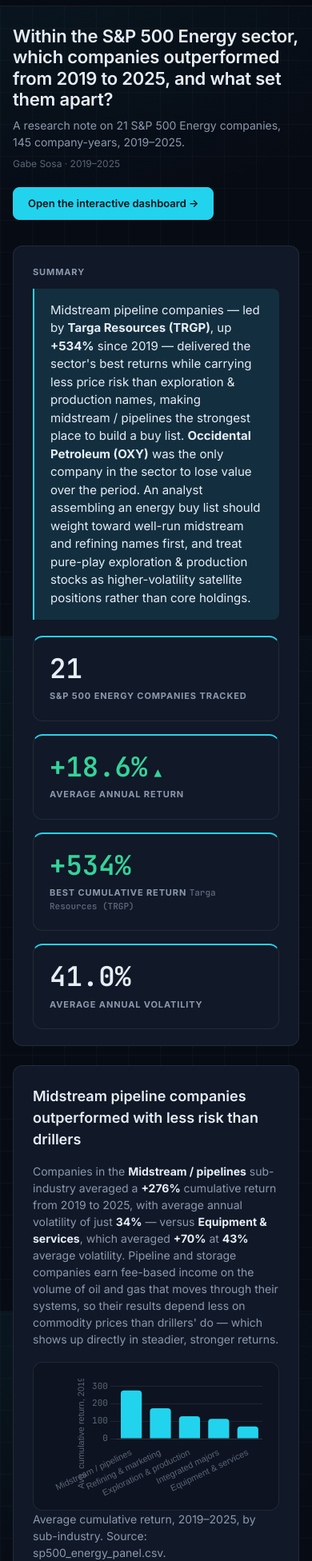
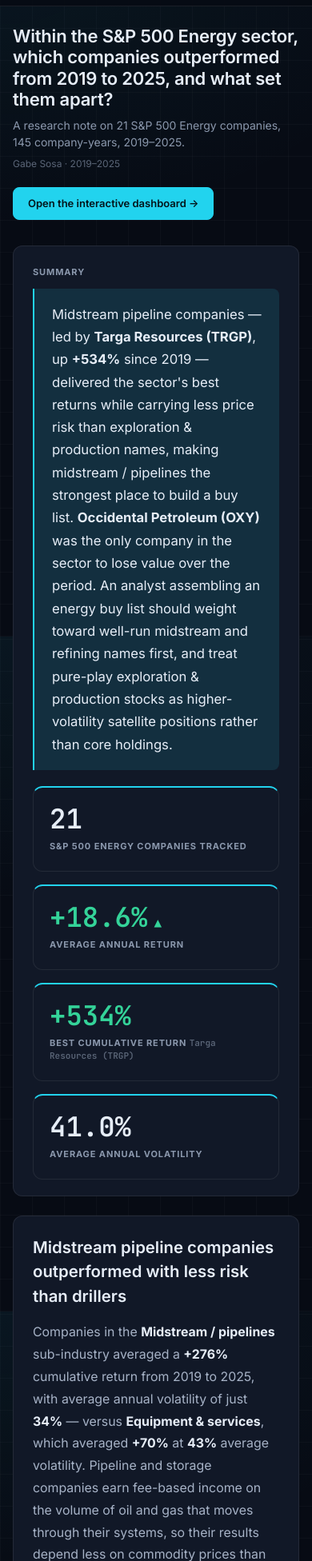
Before and after one commit to gabesosa34-cpu/sp500-energy-dashboard, a plain HTML site: page index.html in a window 390 px wide. Shown: the part 48-2000 px from the top of the page at 80% size. Drawn offline with nearby package versions, Linux system fonts and the light colour scheme.

Commit message:
Report page: remove narrow text max-width, bump type size for readability
The Summary callout and every section's body text were capped at
--reading-max (720px) inside much wider panels, leaving large empty
space on the right. Removed that cap from .callout, .report-section p,
and .closing-panel dl (and the now-unused --reading-max token) so text
fills the panel's full inner width; the callout now lines up exactly
with the KPI cards below it.

Sized up accordingly with clamp() so it scales down on tablet/phone
instead of just going wide: callout text 16-19px/1.7 line-height,
section paragraphs 15-17.5px/1.75 in a new, slightly brighter
--text-muted-2 (#a7b3c7) for contrast at the larger size, section
headings 20-25px. Paragraph spacing bumped to 1.25em (was a fixed 18px,
now scales with the new font size). Added text-wrap: pretty.

Added a CSS mechanism (.report-section p.long-form, 2-column at
>=1100px) for the "if a paragraph runs past 5-6 lines, split it"
safeguard, but didn't apply it to any current paragraph — checked live
at ~1536px and every finding now wraps to only 2-3 lines at the full
panel width, so none of them need it yet.

Scoped entirely to styles.css selectors used only on the report page
(.callout, .report-section, .closing-panel) — confirmed the dashboard
page renders identically and still has zero console errors.

```diff
--- a/styles.css
+++ b/styles.css
@@ -22,9 +22,10 @@
   --border-strong: rgba(255, 255, 255, 0.14);
 
   /* Text */
-  --text:       #e6edf7;
-  --text-muted: #8b98ad;
-  --text-dim:   #5b6678;
+  --text:         #e6edf7;
+  --text-muted:   #8b98ad;
+  --text-muted-2: #a7b3c7; /* brighter muted — report-page body copy, keeps contrast at larger sizes */
+  --text-dim:     #5b6678;
 
   /* Primary accent — cyan does the heavy lifting: numbers, active
      states, focus rings, links, primary chart series */
@@ -54,7 +55,6 @@
   --radius:    12px;
   --radius-sm: 8px;
   --content-max: 1320px;
-  --reading-max: 720px;
 
   --font-sans: "Inter", system-ui, -apple-system, "Segoe UI", sans-serif;
   --font-mono: "JetBrains Mono", "IBM Plex Mono", ui-monospace, Menlo, Consolas, monospace;
@@ -740,12 +740,19 @@
   border-left: 2px solid var(--accent);
   background: var(--accent-tint);
   border-radius: 0 var(--radius-sm) var(--radius-sm) 0;
-  padding: 16px 20px;
+  padding: 18px 22px;
   margin: 0;
-  max-width: var(--reading-max);
+  width: 100%;
 }
 .summary-panel-stats { margin-top: 20px; margin-bottom: 0; }
-.callout p { margin: 0; font-size: 15px; color: var(--text); max-width: none; }
+.callout p {
+  margin: 0;
+  max-width: none;
+  color: var(--text);
+  font-size: clamp(16px, 15.8px + 0.22vw, 19px);
+  line-height: 1.7;
+  text-wrap: pretty;
+}
 .callout strong { color: var(--text); }
 
 .report-section {
@@ -757,15 +764,29 @@
   margin: 20px 0;
   padding: 24px;
 }
-.report-section h2 { margin: 0 0 16px; }
+.report-section h2 {
+  margin: 0 0 16px;
+  font-size: clamp(20px, 18.6px + 0.45vw, 25px);
+}
 .report-section p {
-  color: var(--text-muted);
-  max-width: var(--reading-max);
-  margin: 0 0 18px;
-  font-size: 14px;
+  color: var(--text-muted-2);
+  max-width: none;
+  margin: 0 0 1.25em;
+  font-size: clamp(15px, 15.3px + 0.15vw, 17.5px);
+  line-height: 1.75;
+  text-wrap: pretty;
 }
 .report-section p strong { color: var(--text); }
 .report-section .chart-card { margin-top: 4px; background: var(--bg-elevated); }
+
+/* Readability safeguard: a paragraph long enough to run past ~5-6 lines
+   at the full panel width balances into two columns on wide screens. */
+@media (min-width: 1100px) {
+  .report-section p.long-form {
+    column-count: 2;
+    column-gap: 40px;
+  }
+}
 
 .closing-panel {
   position: relative;
@@ -776,8 +797,11 @@
   margin-top: 20px;
   padding: 26px 24px;
 }
-.closing-panel h2 { margin: 0 0 8px; }
-.closing-panel dl { max-width: var(--reading-max); color: var(--text-muted); font-size: 13px; }
+.closing-panel h2 {
+  margin: 0 0 8px;
+  font-size: clamp(20px, 18.6px + 0.45vw, 25px);
+}
+.closing-panel dl { max-width: none; color: var(--text-muted); font-size: 13px; }
 .closing-panel dt { font-weight: 700; color: var(--text); margin-top: 16px; }
 .closing-panel dt:first-child { margin-top: 10px; }
 .closing-panel dd { margin: 5px 0 0; }
```
